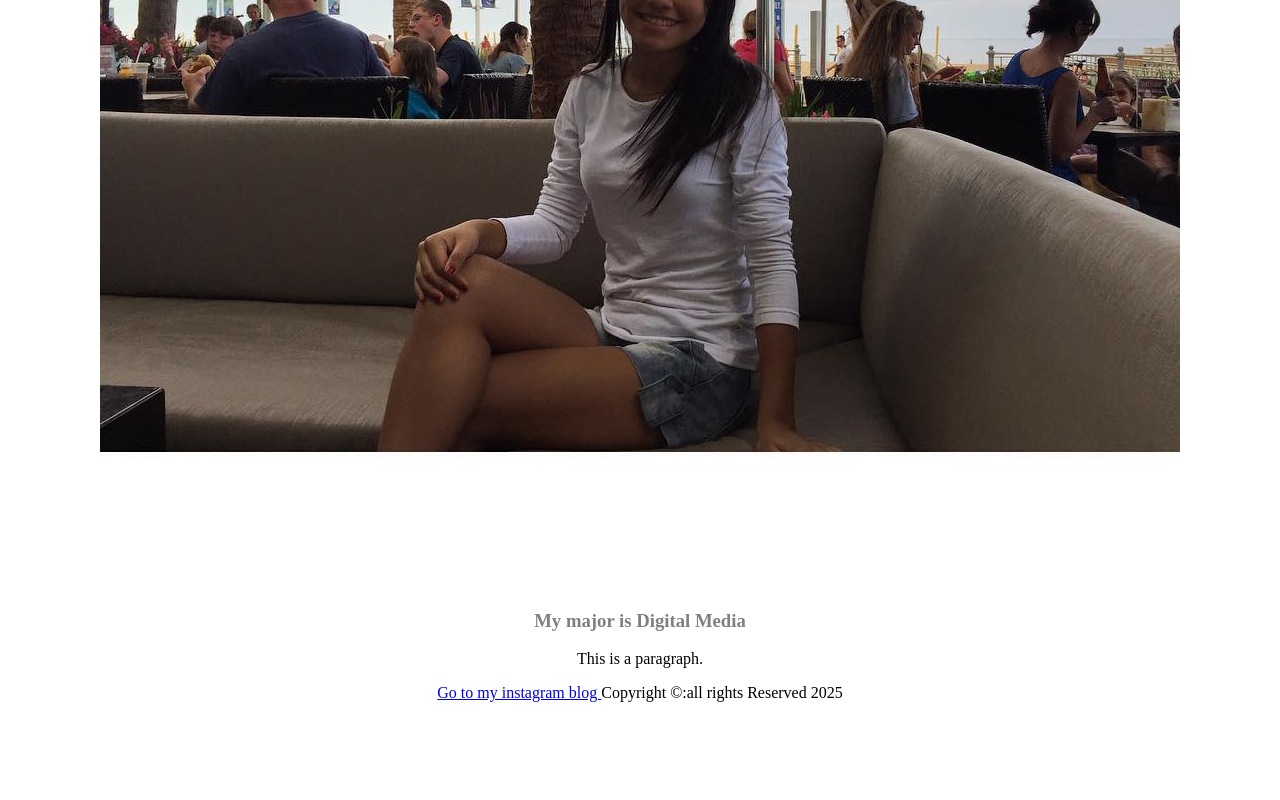
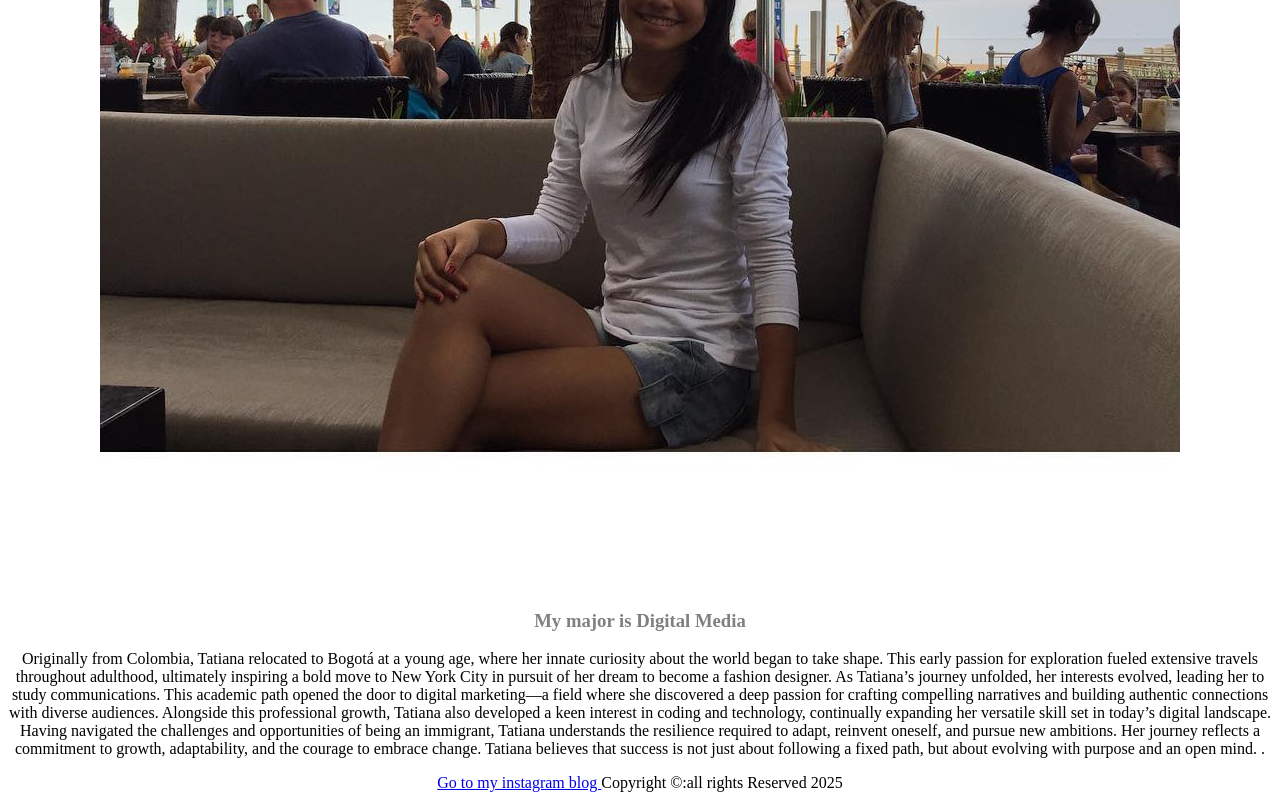
Before and after one commit to tatianagomezth/Tatiana, a plain HTML site: page index.html in a window 1280 px wide. Shown: the part 620-1420 px from the top of the page. Before the commit the page ends 1330 px from the top, so only its background shows below. Drawn offline with Linux system fonts and the light colour scheme.

Commit message:
Update index.html
new

```diff
--- a/index.html
+++ b/index.html
@@ -17,7 +17,10 @@
 <h3>My major is Digital Media</h3>
 </Font>
 
-<p>This is a paragraph.</p>
+<p>Originally from Colombia, Tatiana relocated to Bogotá at a young age, where her innate curiosity about the world began to take shape. This early passion for exploration fueled extensive travels throughout adulthood, ultimately inspiring a bold move to New York City in pursuit of her dream to become a fashion designer.
+As Tatiana’s journey unfolded, her interests evolved, leading her to study communications. This academic path opened the door to digital marketing—a field where she discovered a deep passion for crafting compelling narratives and building authentic connections with diverse audiences. Alongside this professional growth, Tatiana also developed a keen interest in coding and technology, continually expanding her versatile skill set in today’s digital landscape.
+Having navigated the challenges and opportunities of being an immigrant, Tatiana understands the resilience required to adapt, reinvent oneself, and pursue new ambitions. Her journey reflects a commitment to growth, adaptability, and the courage to embrace change. Tatiana believes that success is not just about following a fixed path, but about evolving with purpose and an open mind.
+.</p>
 <a href="https://www.instagram.com/tatianagthorrens"> Go to my instagram blog </a>
 
 Copyright &copy:all rights Reserved 2025
```
